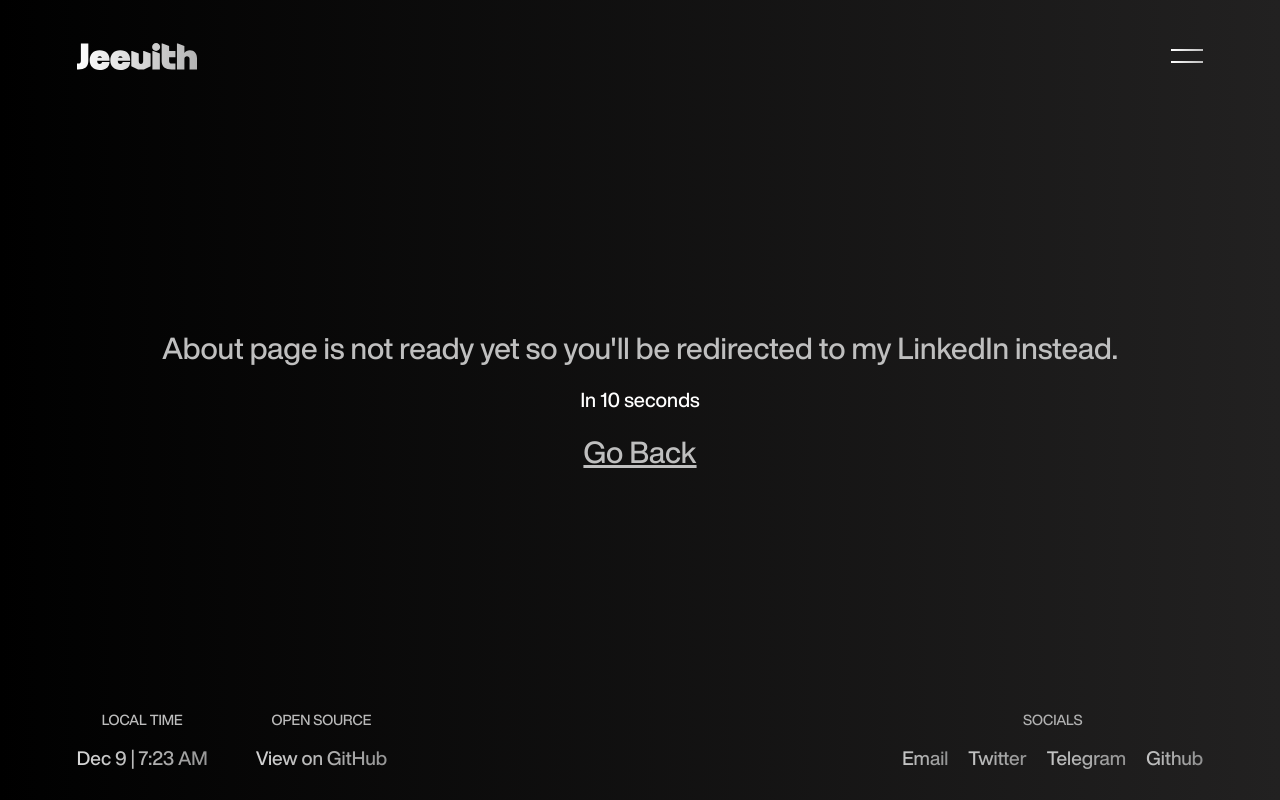
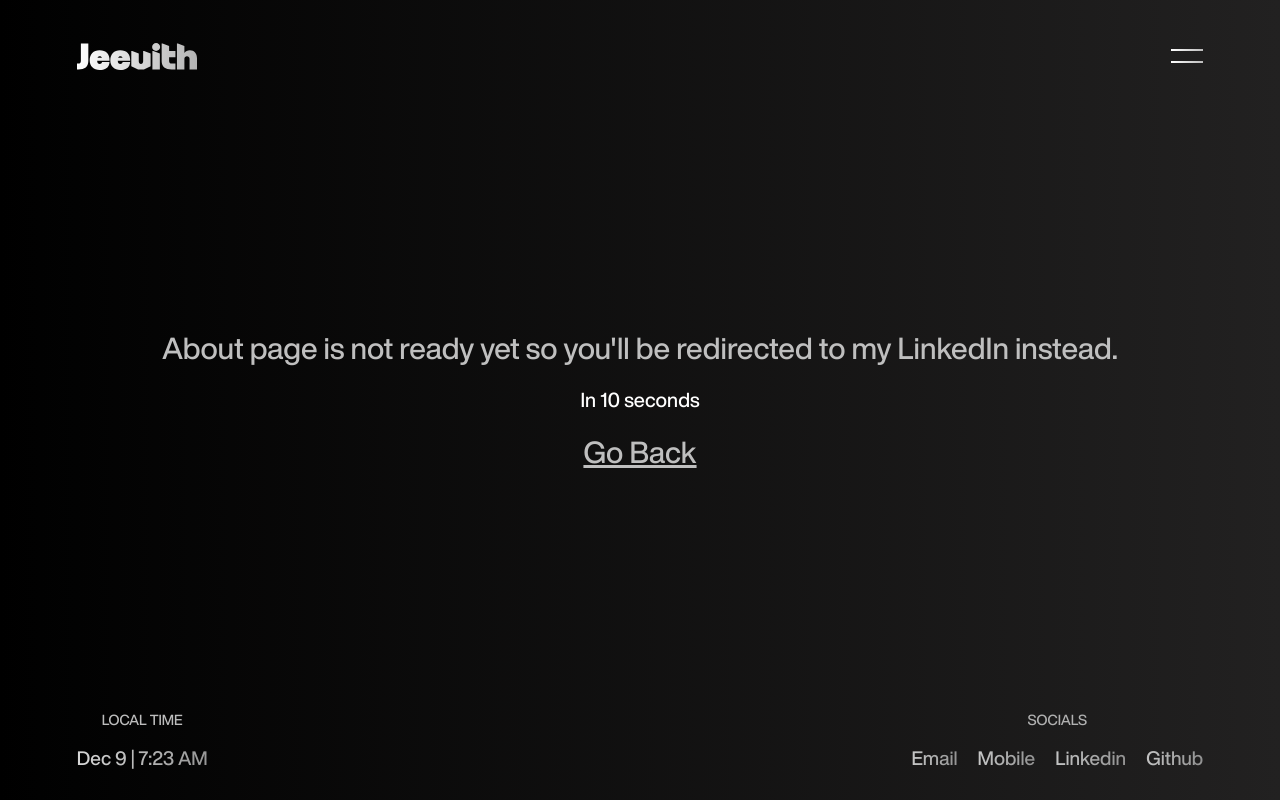
Before and after one commit to Jeevith-Devs/master-portfolio, a Next.js app: page /about in a window 1280 px wide. Built offline with nearby package versions, Linux system fonts and the light colour scheme.

Commit message:
Project details update

```diff
--- a/components/contactSection/footer.tsx
+++ b/components/contactSection/footer.tsx
@@ -36,20 +36,13 @@ export function Footer({ className }: { className?: string }) {
           links={[{ href: "", text: currentTime }]}
         />
         <FooterGroup
-          className="hidden md:block"
-          title="OPEN SOURCE"
-          isMagnetic={true}
-          links={[{ href: links.sourceCode, text: "View on GitHub" }]}
-        />
-
-        <FooterGroup
           title="SOCIALS"
           className="md:ml-auto"
           isMagnetic={true}
           links={[
             { href: links.email, text: "Email" },
-            { href: links.twitter, text: "Twitter" },
-            { href: links.telegram, text: "Telegram" },
+            { href: links.contact, text: "Mobile" },
+            { href: links.linkedin, text: "Linkedin" },
             { href: links.github, text: "Github" },
           ]}
         />
--- a/components/headerNavigation.tsx
+++ b/components/headerNavigation.tsx
@@ -87,8 +87,8 @@ export function HeaderNavigation() {
       href: links.email,
     },
     {
-      name: "Twitter/X",
-      href: links.twitter,
+      name: "Resume",
+      href: links.resume,
     },
   ];
   return (
--- a/data/data.ts
+++ b/data/data.ts
@@ -2,12 +2,13 @@ export const links = {
   home: "/",
   about: "/about",
   work: "/work",
-  contact: "https://www.linkedin.com/in/jeevith-k",
+  contact: "callto:+918778389763",
   email: "mailto:jeeviththunderjoe@gmail.com",
-  resume: "/resume",
+  resume: "/resume.pdf",
   sourceCode: "*",
-  github: "https://github.com/vipulkumar-dev",
+  github: "https://github.com/Jeevith-Devs",
   linkedin: "https://www.linkedin.com/in/jeevith-k/",
   twitter: "*",
   telegram: "*",
+
 };
```
Also changed, not shown: 1 other file (tests, documents, lock files or other folders).
